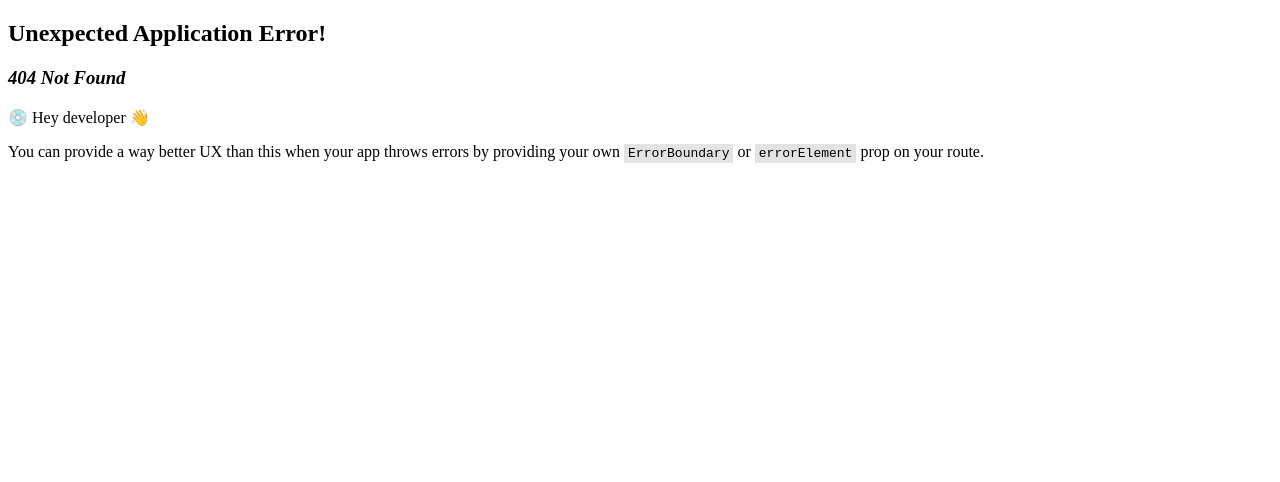
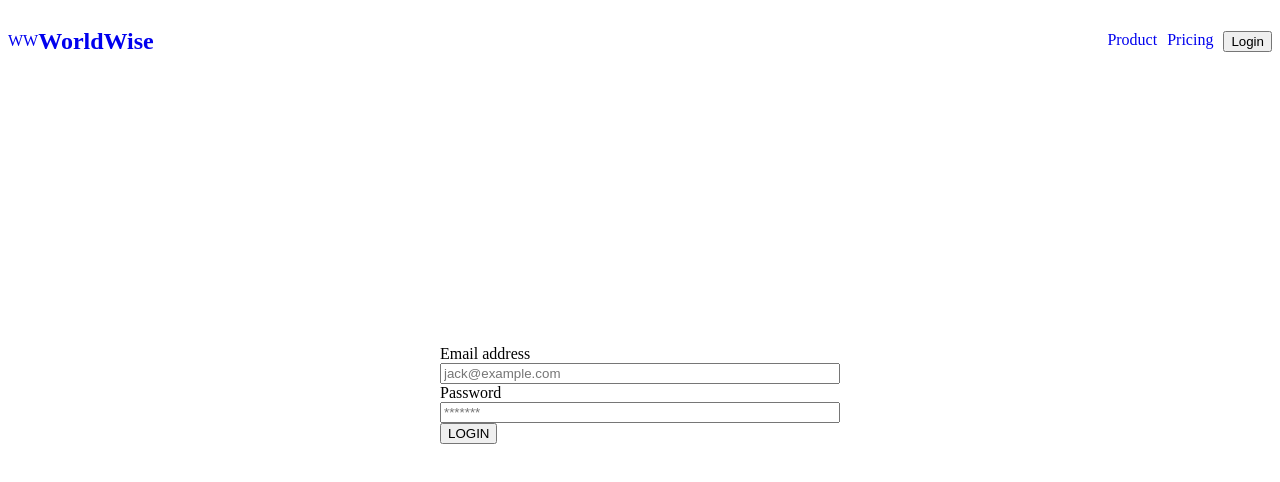
Before and after one commit to noureddineweb3dev/worldwise, a React (Vite) app: page /login in a window 1280 px wide. Before the commit this address had no page. Shown: the top 482 px of the page. Built offline with nearby package versions, Linux system fonts and the light colour scheme.

Commit message:
Login page created and added + routing updated

```diff
--- /dev/null
+++ b/src/components/Login.jsx
@@ -0,0 +1,16 @@
+import classes from './Login.module.css';
+function Login() {
+  return (
+    <div className={classes.formContainer}>
+      <form action="submit" className={classes.form}>
+        <label htmlFor="email">Email address</label>
+        <input type="email" name="email" id="email" placeholder="jack@example.com" />
+        <label htmlFor="password">Password</label>
+        <input type="password" name="password" id="password" placeholder="*******" />
+        <button>LOGIN</button>
+      </form>
+    </div>
+  );
+}
+
+export default Login;
--- /dev/null
+++ b/src/components/Login.module.css
@@ -0,0 +1,16 @@
+.formContainer {
+  width: 100%;
+  height: 80vh;
+  display: flex;
+  align-items: center;
+  justify-content: center;
+}
+.form {
+  display: flex;
+  flex-direction: column;
+  width: 400px;
+}
+
+.form button {
+  align-self: flex-start;
+}
--- a/src/components/Navbar.jsx
+++ b/src/components/Navbar.jsx
@@ -5,14 +5,18 @@ function Navbar() {
   return (
     <header>
       <nav>
-        <div className={classes.logo}>
-          <span>WW</span>
-          <h1>WorldWise</h1>
-        </div>
+        <NavLink to="/">
+          <div className={classes.logo}>
+            <span>WW</span>
+            <h1>WorldWise</h1>
+          </div>
+        </NavLink>
         <div className={classes.menu}>
-          <NavLink to="/">Home</NavLink>
           <NavLink to="product">Product</NavLink>
           <NavLink to="pricing">Pricing</NavLink>
+          <NavLink to="login">
+            <button>Login</button>
+          </NavLink>
         </div>
       </nav>
     </header>
--- a/src/components/Navbar.module.css
+++ b/src/components/Navbar.module.css
@@ -2,6 +2,10 @@ nav {
   display: flex;
   justify-content: space-between;
   align-items: center;
+}
+
+nav a {
+  text-decoration: none;
 }
 
 .logo {
@@ -14,7 +18,3 @@ nav {
   display: flex;
   gap: 10px;
 }
-
-.menu a {
-  text-decoration: none;
-}
--- a/src/router/router.jsx
+++ b/src/router/router.jsx
@@ -3,6 +3,7 @@ import App from '../App';
 import Homepage from '../pages/Homepage';
 import Product from '../pages/Product';
 import Pricing from '../pages/Pricing';
+import Login from '../components/Login';
 
 const router = createBrowserRouter(
   createRoutesFromElements(
@@ -10,6 +11,7 @@ const router = createBrowserRouter(
       <Route index element={<Homepage />} />
       <Route path="/product" element={<Product />} />
       <Route path="/pricing" element={<Pricing />} />
+      <Route path="/login" element={<Login />} />
     </Route>
   )
 );
```
